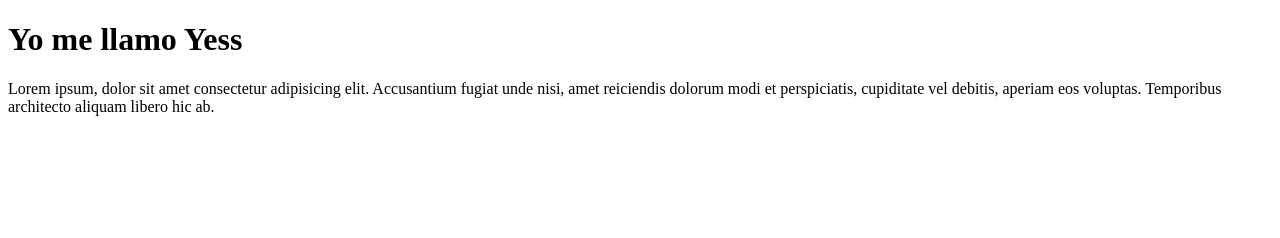
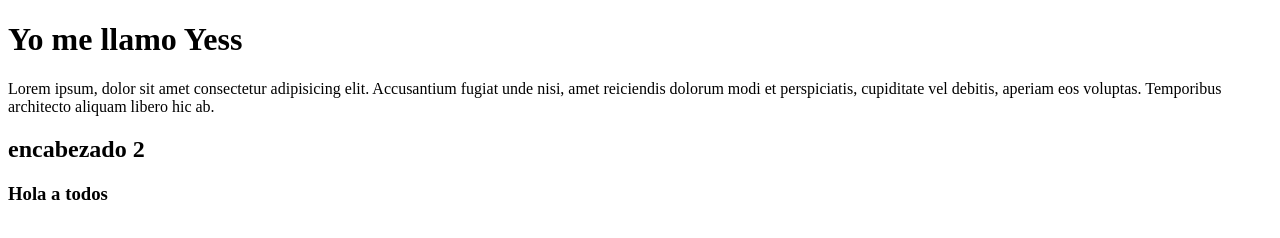
Before and after one commit to Yesss78A/clase_8_ejemplo1, a plain HTML site: page index.html in a window 1280 px wide. Drawn offline with Linux system fonts and the light colour scheme.

Commit message:
Agregué un h2 y h3

```diff
--- a/index.html
+++ b/index.html
@@ -8,5 +8,7 @@
 <body>
     <h1>Yo me llamo Yess</h1>
     <p>Lorem ipsum, dolor sit amet consectetur adipisicing elit. Accusantium fugiat unde nisi, amet reiciendis dolorum modi et perspiciatis, cupiditate vel debitis, aperiam eos voluptas. Temporibus architecto aliquam libero hic ab.</p>
+    <h2>encabezado 2</h2>
+    <h3>Hola a todos</h3>
 </body>
 </html>
```
